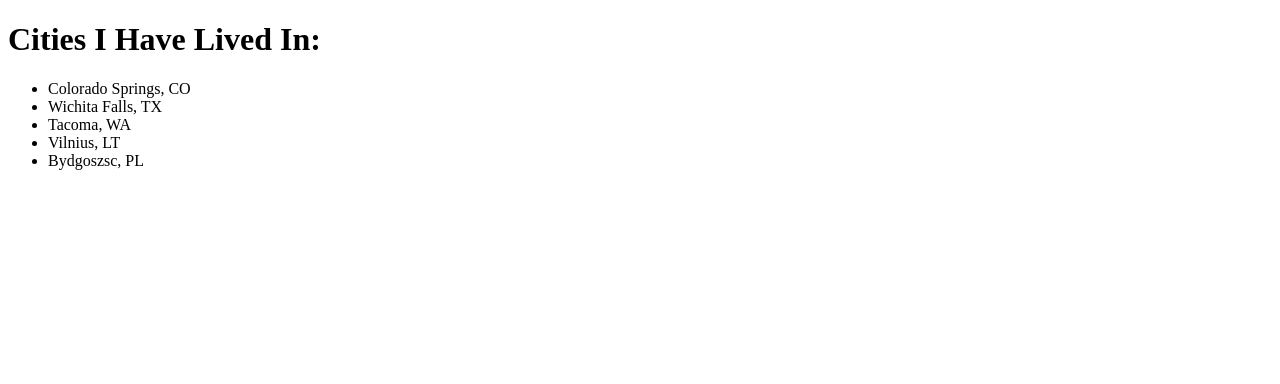
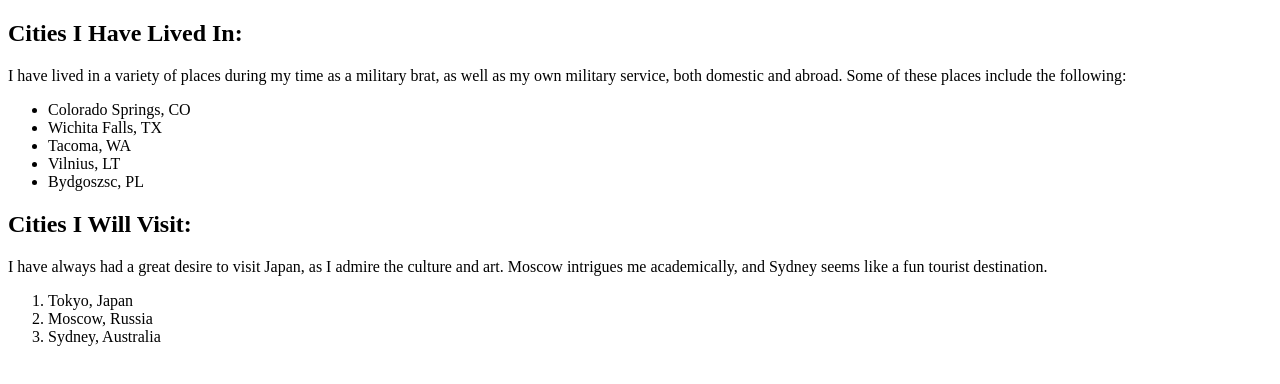
Before and after one commit to hdm13/your-static-website, a plain HTML site: page index.html in a window 1280 px wide. Drawn offline with Linux system fonts and the light colour scheme.

Commit message:
Added descriptions for the places I have lived and want to visit

```diff
--- a/index.html
+++ b/index.html
@@ -5,7 +5,10 @@
 	</head>
 
 	<body>
-			<h1>Cities I Have Lived In:</h1>
+			<h2>Cities I Have Lived In:</h2>
+			<p>I have lived in a variety of places during my time as a military brat, as well as my own military service, both domestic and abroad.
+				Some of these places include the following:
+			</p>
 			<ul>
 				<li>Colorado Springs, CO</li>
 				<li>Wichita Falls, TX</li>
@@ -13,6 +16,16 @@
 				<li>Vilnius, LT</li>
 				<li>Bydgoszsc, PL</li>
 			</ul>
+
+
+			<h2>Cities I Will Visit:</h2>
+			<p>I have always had a great desire to visit Japan, as I admire the culture and art. Moscow intrigues me academically, and Sydney seems like a fun tourist destination.
+			</p>
+			<ol>
+				<li>Tokyo, Japan</li>
+				<li>Moscow, Russia</li>
+				<li>Sydney, Australia</li>
+			</ol>
 	</body>
 
 </html>
```
